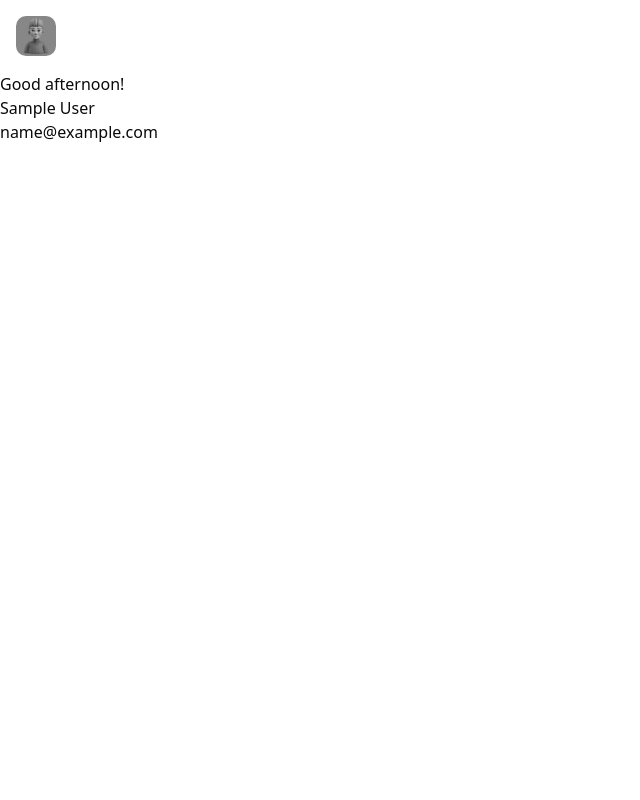
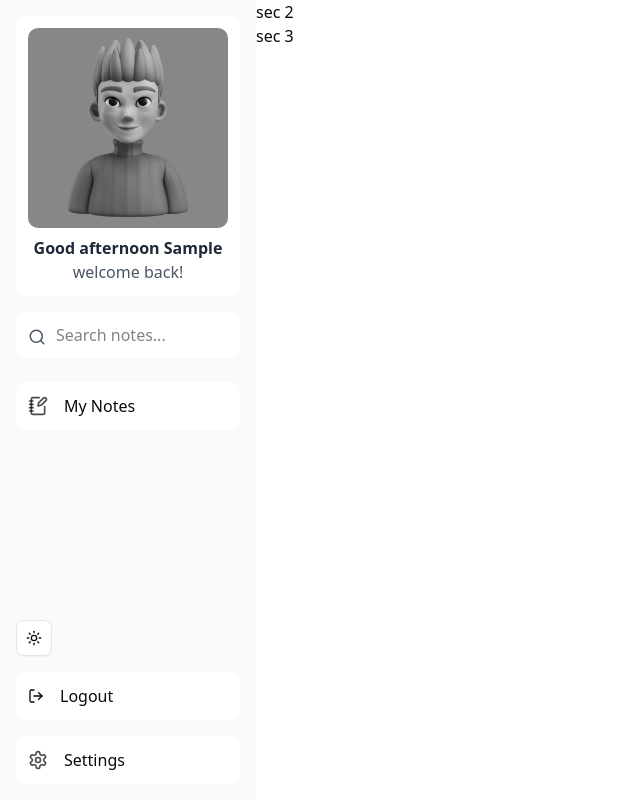
Before and after one commit to Odewale-Emmanuel/Uptick-Week_5, a React (Vite) app: page /dashboard in a window 1280 px wide. Shown: the whole page, without its empty margins (0-640 px from the left). Built offline with nearby package versions, Linux system fonts and the light colour scheme; sample sign-in values are in the browser's storage.

Commit message:
user sigin signout

```diff
--- a/package.json
+++ b/package.json
@@ -14,7 +14,6 @@
     "@radix-ui/react-label": "^2.1.7",
     "@radix-ui/react-slot": "^1.2.3",
     "@tailwindcss/vite": "^4.1.11",
-    "@types/jsonwebtoken": "^9.0.10",
     "@types/react-toastify": "^4.0.2",
     "axios": "^1.11.0",
     "class-variance-authority": "^0.7.1",
--- a/src/pages/dashboard/page.tsx
+++ b/src/pages/dashboard/page.tsx
@@ -1,35 +1,118 @@
 import { jwtDecode } from "jwt-decode";
-// import {
-//   LuNotebook,
-//   LuNotebookPen,
-//   LuSettings,
-//   LuSearch,
-// } from "react-icons/lu";
+import { LuNotebookPen, LuSettings, LuSearch, LuLogOut } from "react-icons/lu";
 import avatar from "@/assets/avatar.jpg";
 import { getGreeting } from "@/utils/get-greetings";
 import type { DecodedToken } from "@/types/decoded-token";
+import { ModeToggle } from "@/components/mode-toggle";
+import { Link, useNavigate } from "react-router-dom";
+// import { useEffect, useState } from "react";
+import { LoaderIcon } from "lucide-react";
 
-const authToken = localStorage.getItem("authToken");
-const user = jwtDecode<DecodedToken>(authToken as string);
+function UnauthenticatedUser() {
+  const navigate = useNavigate();
+  setTimeout(() => {
+    navigate("/sign-in");
+  }, 3000);
+
+  return (
+    <div className="flex items-center justify-center w-full h-full min-h-svh min-w-svw text-gray-800">
+      <span className="inline-flex flex-col items-center gap-1">
+        <LoaderIcon
+          size={30}
+          className="animate-spin text-black dark:text-white"
+        />
+        <span className="text-gray-700 dark:text-gray-500 text-sm">
+          <span className="font-bold">Unathenticated user</span> Redirecting to{" "}
+          <span className="font-bold">"/sign-in"</span> page now!
+        </span>
+      </span>
+    </div>
+  );
+}
 
 function Dashboard() {
+  const authToken = localStorage.getItem("authToken");
+  const navigate = useNavigate();
+  let user: DecodedToken | any = null;
+
+  if (!authToken) {
+    return <UnauthenticatedUser />;
+  }
+
+  try {
+    user = jwtDecode<DecodedToken>(authToken as string);
+  } catch (error: unknown) {
+    if (error) {
+      return <UnauthenticatedUser />;
+    }
+  }
+
+  function handleLogout() {
+    localStorage.removeItem("authToken");
+    navigate("/sign-in");
+  }
+
   return (
-    <div>
-      <aside className="">
-        <div className="">
-          <img
-            src={avatar}
-            alt="user-avatar"
-            className="aspect-square saturate-0 rounded-lg m-4 w-10"
-          />
-          <h1>{getGreeting(new Date())}</h1>
-          <h1>{user.name}</h1>
-          <p>{user.email}</p>
+    <div className="grid grid-cols-5 items-stretch min-h-svh">
+      <aside className="flex flex-col bg-[#fafafa] dark:bg-[#171717] p-4   gap-4 sm:gap-6 col-span-1">
+        <div className="inline-flex flex-col gap-2 sm:gap-4">
+          <span className="inline-flex items-center flex-col rounded-lg p-2 sm:p-3 gap-1 sm:gap-2 bg-white dark:bg-white/5">
+            <span className="aspect-square">
+              <img
+                src={avatar}
+                alt="user-avatar"
+                className="saturate-0 rounded-lg w-full h-full object-cover"
+              />
+            </span>{" "}
+            <span className="inline-flex flex-col items-center">
+              <p className="font-semibold text-gray-800 dark:text-white">{`${getGreeting(
+                new Date()
+              )} ${user.name.split(" ")[0]}`}</p>
+              <p className="text-gray-600 dark:text-white/70">welcome back!</p>
+            </span>
+          </span>
+
+          <span className="inline-flex items-center relative rounded-lg p-2 sm:p-3  bg-white dark:bg-white/5">
+            <LuSearch className="absolute text-lg mt-1 text-gray-600 dark:text-white/80" />
+            <input
+              type="search"
+              placeholder="Search notes..."
+              className="border-0 px-2 ps-7 ring-0 outline-0 shadow-transparent w-full h-full focus-visible:ring-transparent focus-within:ring-transparent focus:ring-transparent"
+            />
+          </span>
+        </div>
+
+        <div className="inline-flex w-full flex-col  gap-3 sm:gap-4">
+          <span className="inline-flex items-center rounded-lg p-2 sm:p-3 gap-3 sm:gap-4 bg-white dark:bg-white/5">
+            <LuNotebookPen className="text-xl text-black/70  dark:text-white" />
+            <span>My Notes</span>
+          </span>
+        </div>
+
+        <div className="inline-flex w-full flex-col mt-auto gap-3   sm:gap-4">
+          <span className="inline-flex items-center rounded-lg  bg-transparent">
+            <ModeToggle />
+          </span>
+          <span
+            className="inline-flex items-center rounded-lg p-2 sm:p-3 gap-3 sm:gap-4 bg-white dark:bg-white/5 hover:cursor-pointer"
+            onClick={handleLogout}
+          >
+            <LuLogOut />
+            <span>Logout</span>
+          </span>
+          <Link
+            to={"#"}
+            className="inline-flex items-center rounded-lg p-2 sm:p-3 gap-3 sm:gap-4 bg-white dark:bg-white/5"
+          >
+            <LuSettings className="text-xl text-black/70  dark:text-white" />
+            <span>Settings</span>
+          </Link>
         </div>
       </aside>
-      <section>
-        <div></div>
-        <div></div>
+
+      <section className="col-span-4">
+        <div className="">sec 2</div>
+        <div className="">sec 3</div>
       </section>
     </div>
   );
--- a/src/utils/get-greetings.ts
+++ b/src/utils/get-greetings.ts
@@ -3,13 +3,13 @@ function getGreeting(date: Date): string {
   const hours = date.getUTCHours();
 
   if (hours >= 5 && hours < 12) {
-    return "Good morning!";
+    return "Good morning";
   } else if (hours >= 12 && hours < 17) {
-    return "Good afternoon!";
+    return "Good afternoon";
   } else if (hours >= 17 && hours < 21) {
-    return "Good evening!";
+    return "Good evening";
   } else {
-    return "Good night!";
+    return "Good night";
   }
 }
 
```
Also changed, not shown: 2 other files (tests, documents, lock files or other folders).
